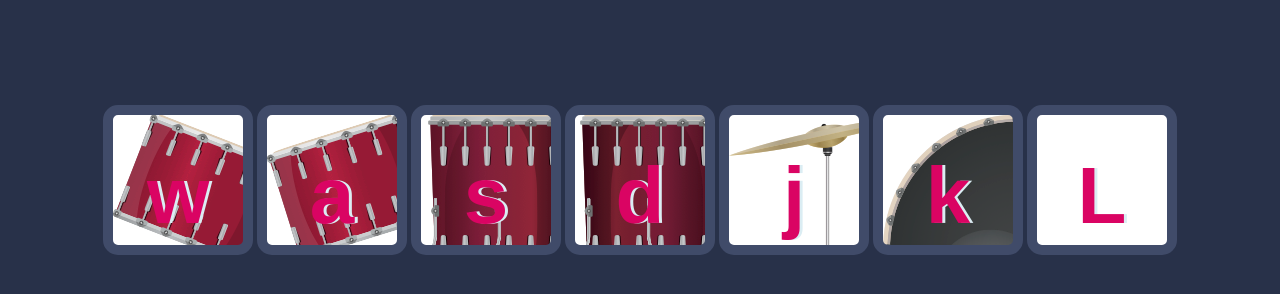
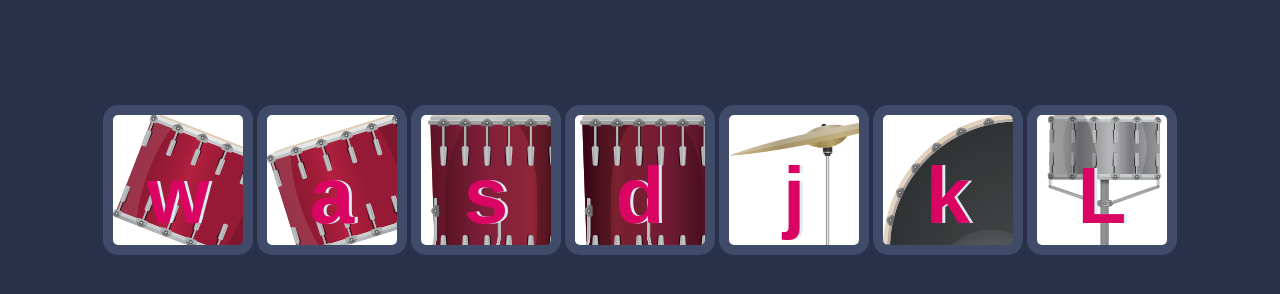
Before and after one commit to ToeFungusYum/Drum-Kit, a plain HTML site: page index.html in a window 1280 px wide. Shown: the part 174-468 px from the top of the page. Drawn offline with Linux system fonts and the light colour scheme.

Commit message:
Update index.html

```diff
--- a/index.html
+++ b/index.html
@@ -31,7 +31,7 @@
    <button class="k drum">
   k
   </button>
-   <button class="L drum">
+   <button class="l drum">
   L
   </button>
   </div>
```
